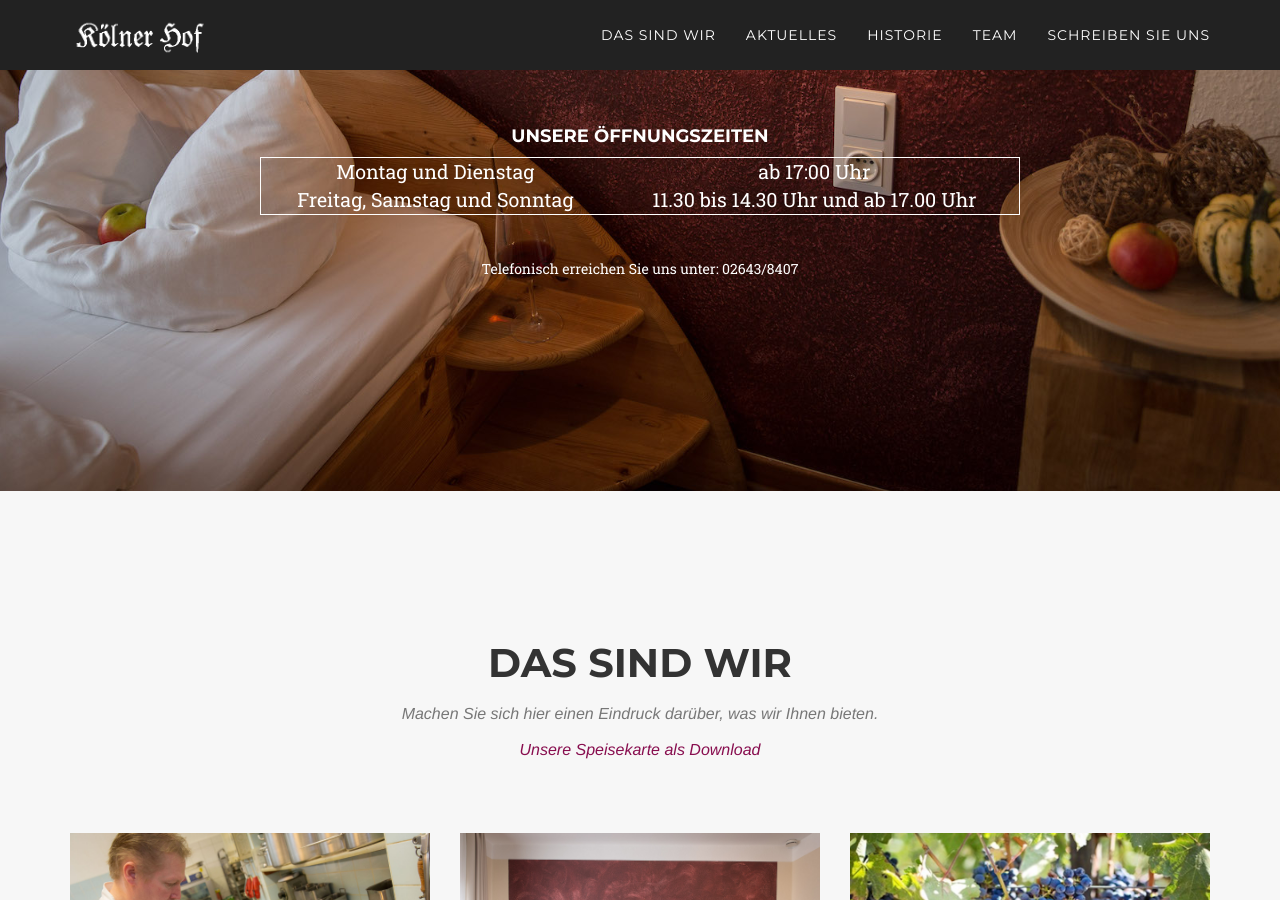
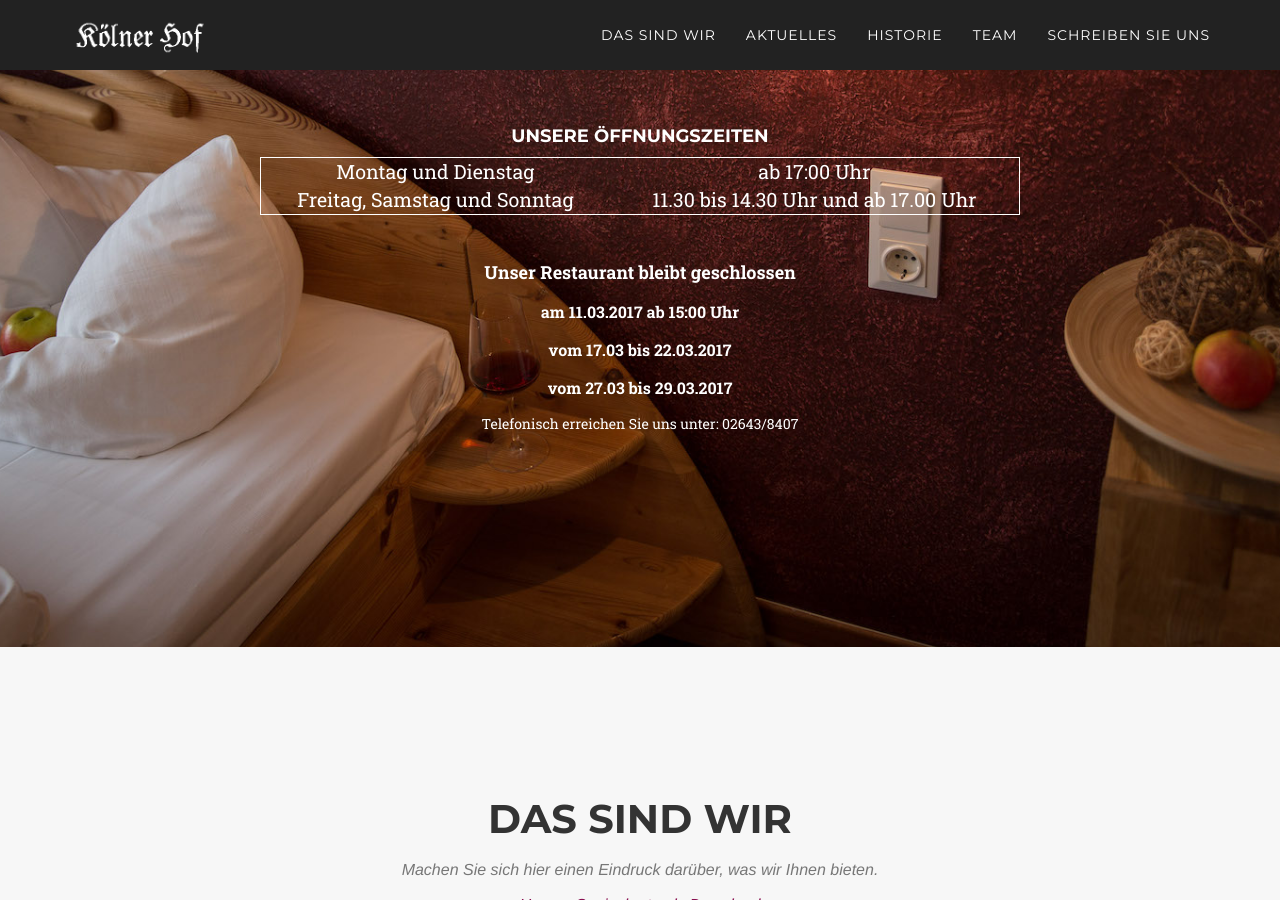
Before and after one commit to KoelnerHof/KoelnerHof.github.io, a Jekyll site: the page index.html, which Jekyll copies as it is, in a window 1280 px wide and 900 px high, scrolled down 371 px. Built offline with Jekyll 4.4.1, drawn with Linux system fonts in a browser that asks for light colours; nearby versions of some CDN libraries; some web fonts are replaced; library files that are not in the unit come from our copies.

Commit message:
urlaubsnachricht

```diff
--- a/index.html
+++ b/index.html
@@ -112,6 +112,11 @@
                 </tr>
             </table>
             <br><br><br><br><br>
+            <p style="font-size: 18px"><b>Unser Restaurant bleibt geschlossen</b></p>
+
+            <p style="font-size: 16px"><b>am 11.03.2017 ab 15:00 Uhr</b></p>
+            <p style="font-size: 16px"><b>vom 17.03 bis 22.03.2017</b></p>
+            <p style="font-size: 16px"><b>vom 27.03 bis 29.03.2017</b></p>
             <p style="color: #fff !important;">Telefonisch erreichen Sie uns unter: 02643/8407</p>
         </div>
     </div>
```
